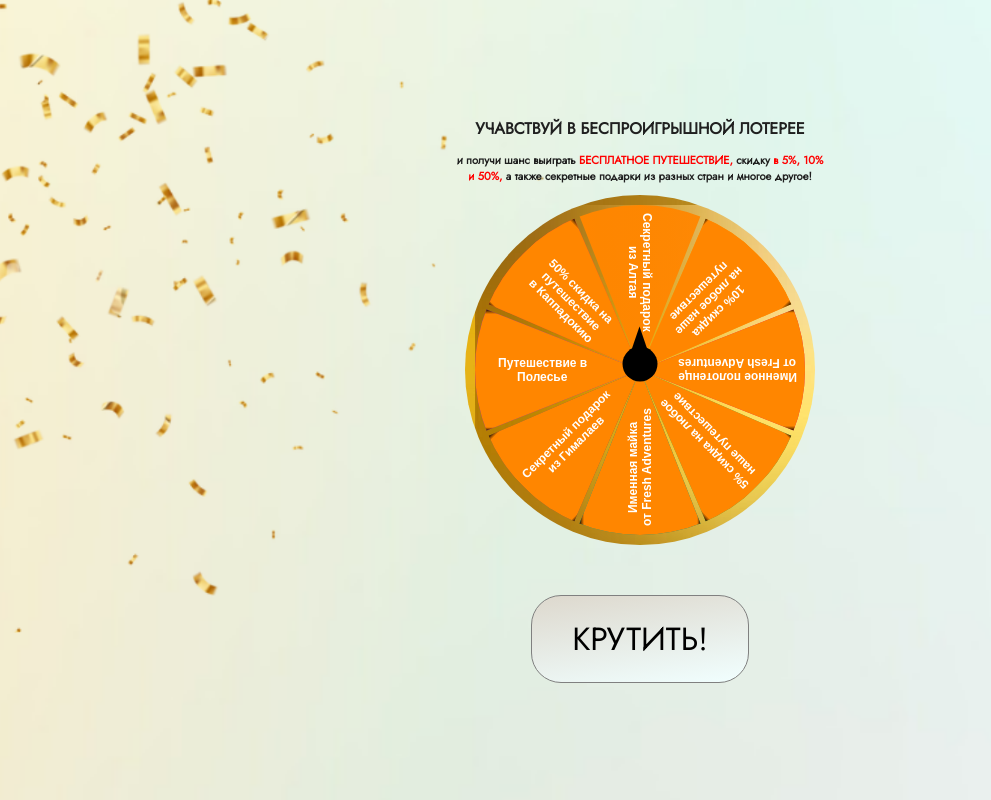
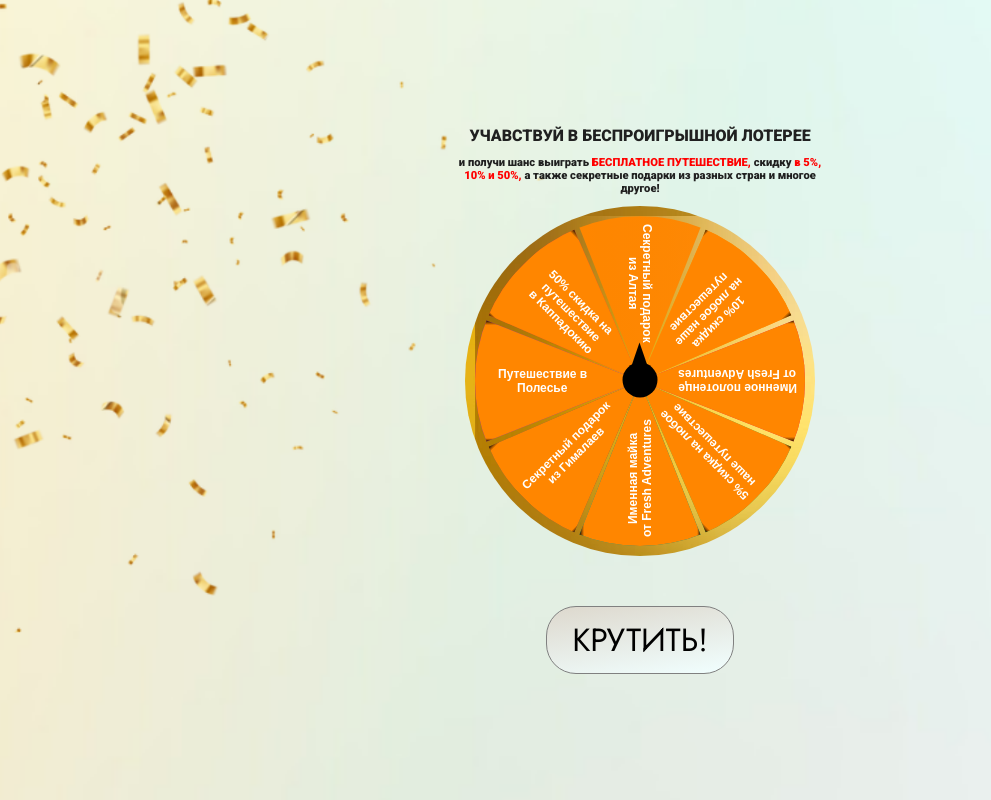
Before and after one commit to abbat01/wheel-of-fortune, a plain HTML site: page wheel/index.html in a window 1280 px wide. Shown: the whole page, without its empty margins (0-991 px from the left). Drawn offline with Linux system fonts and the light colour scheme.

Commit message:
init: fonts

```diff
--- a/wheel/index.css
+++ b/wheel/index.css
@@ -60,7 +60,7 @@ background: linear-gradient(90deg, rgba(0,0,0,1) 3%, rgba(255,134,0,1) 6%, rgba(
 	height: 50px;
 	background: black;
 	z-index: 20;
-	top: 47.5%;
+	top: 48.5%;
 	left: 50%;
 	transform: translateX(-50%) translateY(-50%);
 	border-radius: 50%;
@@ -319,21 +319,24 @@ h4 {
 	cursor: pointer;
 	font-size: 2rem;
 	border-radius: 30px;
-	padding: 20px 40px;
+	padding: 10px 25px;
 	text-transform: uppercase;
 	font-family: 'Jost', sans-serif;
 	outline: none;
 	border: 1px solid grey;
 	background: rgb(241,255,255);
 	background: linear-gradient(351deg, rgba(241,255,255,1) 0%, rgba(221,216,205,1) 100%);
+	color: black;
 }
 h1 {
+	font-family: 'Roboto', sans-serif;
 	margin: 0;
 	padding: 0;
 	font-weight: 700;
 	text-transform: uppercase;
 }
 p {
+	font-family: 'Roboto', sans-serif;
 	font-weight: 700;
 }
 .red {
@@ -342,8 +345,6 @@ p {
 .strong {
 	text-transform: uppercase;
 }
-
-
 @media (max-width: 1440px) {
 	.container {
 		width: 350px;
@@ -384,7 +385,7 @@ p {
 		width: 35px;
 		height: 35px;
 		z-index: 20;
-		top: 45.5%;
+		top: 47.5%;
 		left: 50%;
 		transform: translateX(-50%) translateY(-50%);
 	}
@@ -397,7 +398,6 @@ p {
 		border-width: 0 12px 35px 12px;
 		border-color: transparent transparent #000000 transparent;
 		top: -20px;
-		left: 5px;
 
 	}
 
--- a/wheel/index.html
+++ b/wheel/index.html
@@ -7,6 +7,11 @@
     <link rel="preconnect" href="https://fonts.gstatic.com" crossorigin />
     <link
       href="https://fonts.googleapis.com/css2?family=Jost&display=swap"
+      rel="stylesheet"
+    />
+
+    <link
+      href="https://fonts.googleapis.com/css2?family=Roboto:wght@900&display=swap"
       rel="stylesheet"
     />
     <script src="./index.js" defer></script>
```
